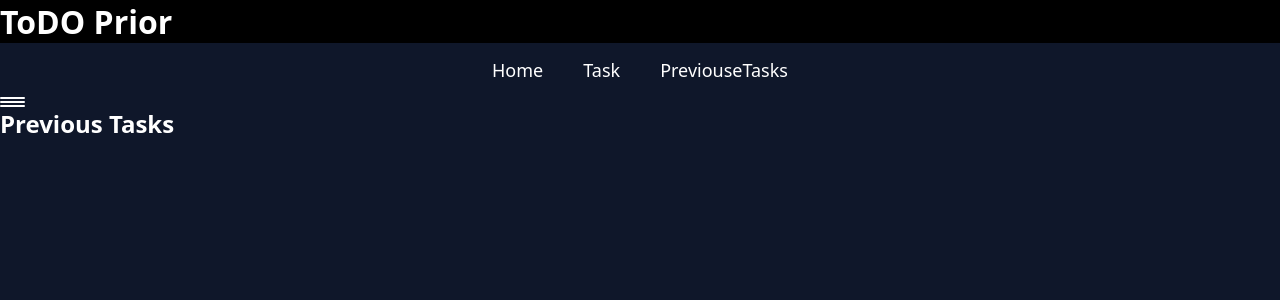
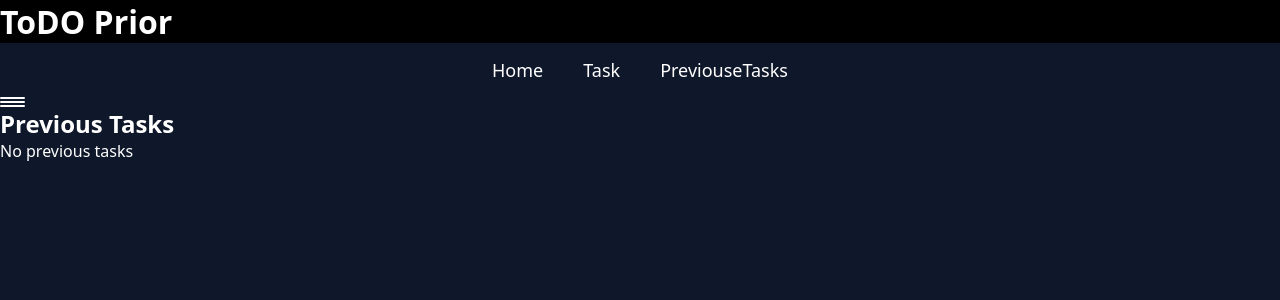
Before and after one commit to caleroedwarn-prog/typescript-react, a React (Create React App) app: page /previouseTask in a window 1280 px wide. Shown: the top 300 px of the page. Built offline with nearby package versions, Linux system fonts and the light colour scheme.

Commit message:
added a button and created a completed task button where all completed tasks and deleted tasks go into previouse tasks

```diff
--- a/src/pages/previoustask.tsx
+++ b/src/pages/previoustask.tsx
@@ -11,15 +11,27 @@ type contextType = {
   task: TaskType[];
   setTask: React.Dispatch<React.SetStateAction<TaskType[]>>;
 };
-function PreviouseTask(){
-    const { task, setPreviouseTask, setDeletedTask } = useOutletContext<contextType>();
+function PreviouseTask() {
+  const { previouseTask, setTask, setDeletedTask } =
+    useOutletContext<contextType>();
 
   const completeTask = (index: number) => {
-
-    }
-    return(
+    setTask((prev) => [...prev, previouseTask[index]]);
+    setDeletedTask((prev) => [...prev, previouseTask[index]]);
+  };
+  return (
     <>
       <h2>Previous Tasks</h2>
+      {previouseTask?.length === 0 && <p> No previous tasks</p>}
+      {previouseTask?.map((task, index) => (
+        <div key={index}>
+          <h2>{task.name}</h2>
+          <button type="button" onClick={() => completeTask(index)}>
+            {" "}
+            Move to Tasks
+          </button>
+        </div>
+      ))}
     </>
   );
 }
```
Lines whose indentation alone changed are shown as unchanged.
